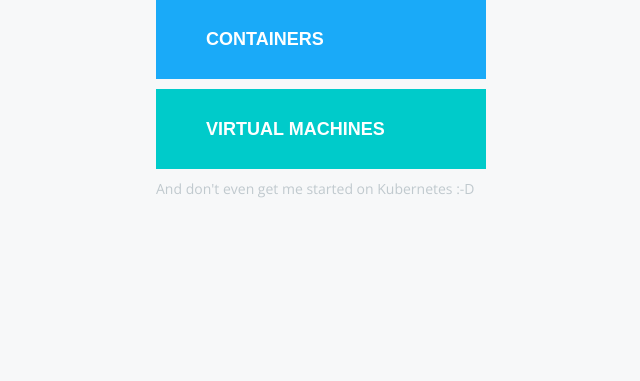
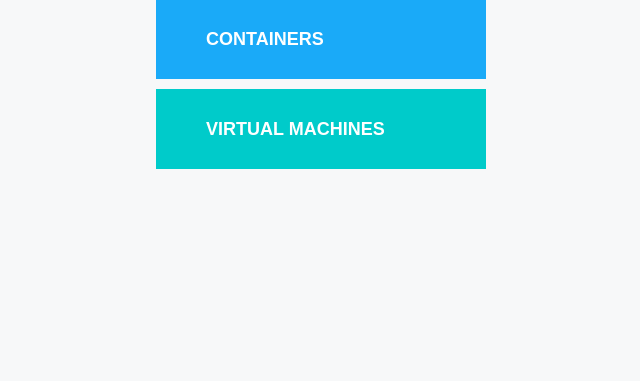
Before and after one commit to nigelpoulton/ps-voting-app, a Flask app: page / in a window 1280 px wide. Shown: the part 73-454 px from the top of the page, without its empty margins (319-959 px from the left). Run offline with Flask 3, Linux system fonts and the light colour scheme; some libraries are stand-ins or nearby versions.

Commit message:
Package updates December 2024

```diff
--- a/vote/templates/index.html
+++ b/vote/templates/index.html
@@ -18,9 +18,6 @@
           <button id="a" type="submit" name="vote" class="a" value="a">{{option_a}}</button>
           <button id="b" type="submit" name="vote" class="b" value="b">{{option_b}}</button>
         </form>
-        <div id="tip">
-          And don't even get me started on Kubernetes :-D
-        </div>
         <div id="hostname">
           Processed by Pod/container ID {{hostname}}
         </div>
```
Also changed, not shown: 4 other files.
